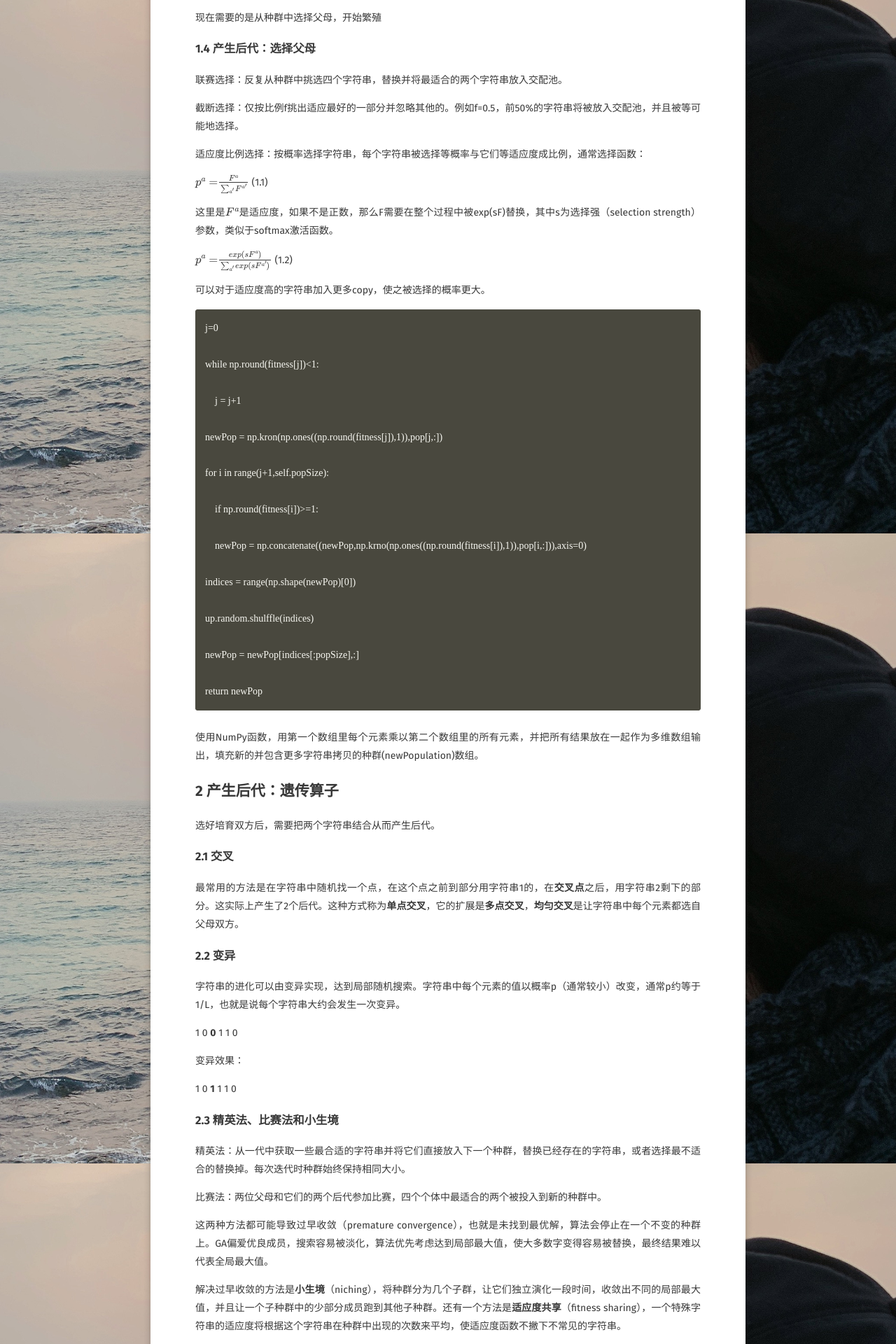
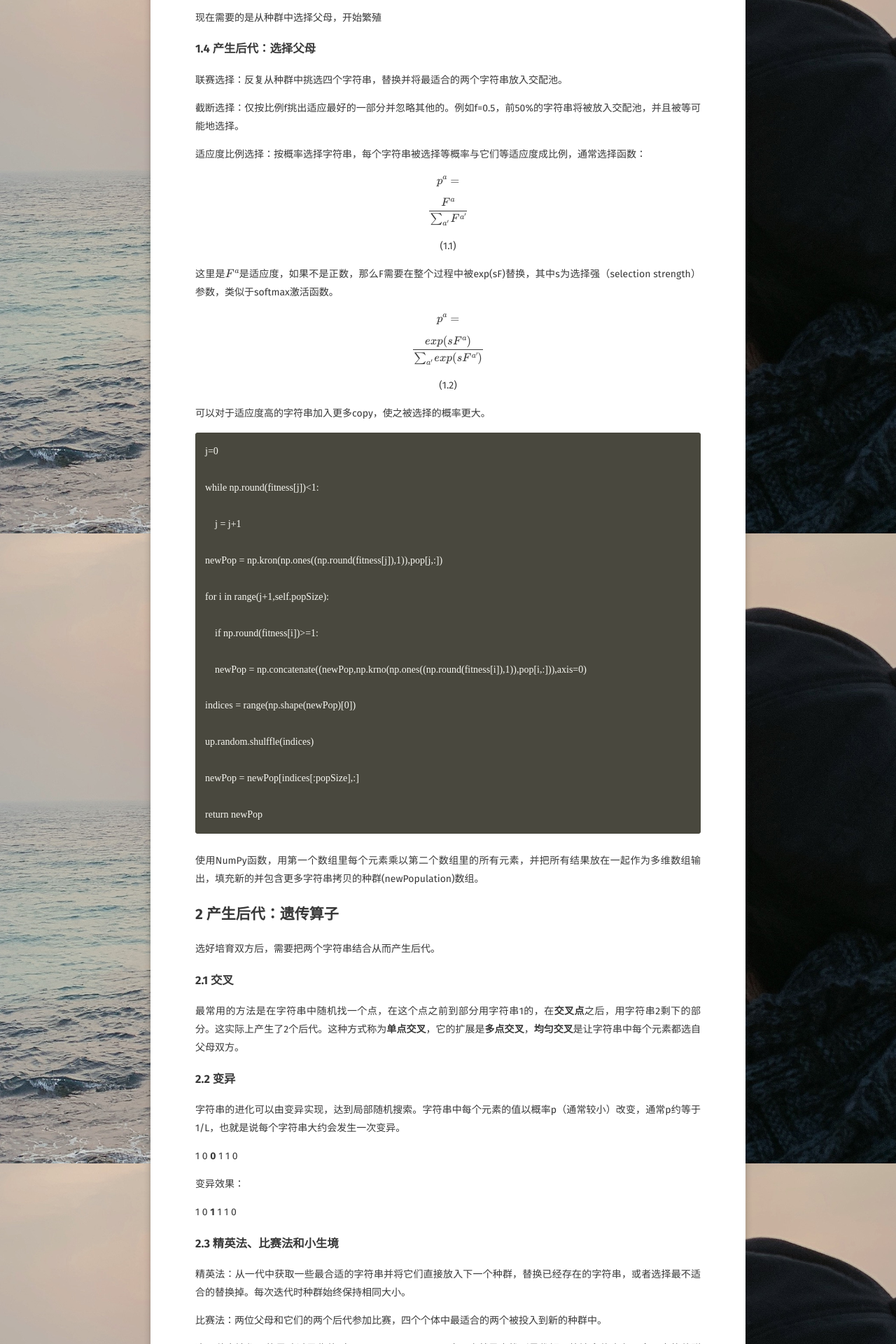
Before and after one commit to YawWQ/yawwq.github.io, a Jekyll site: the page built from _posts/2019-12-11-遗传算法.md, in a window 1280 px wide. Shown: the part 1038-2958 px from the top of the page at 70% size. Built offline with Jekyll 4.4.1, drawn with Linux system fonts in a browser that asks for light colours; some web fonts are replaced; formulas are drawn with MathJax 3.

```diff
--- a/_posts/2019-12-11-遗传算法.md
+++ b/_posts/2019-12-11-遗传算法.md
@@ -42,11 +42,11 @@ GA作用于由种群组成的字符串，第一代种群通常随机产生，然
 
 适应度比例选择：按概率选择字符串，每个字符串被选择等概率与它们等适应度成比例，通常选择函数：
 
-$$p^a=$$$$\frac{F^a}{\sum_{a'}F^{a'}}$$    (1.1)
+<center>$$p^a=$$$$\frac{F^a}{\sum_{a'}F^{a'}}$$    (1.1)</center>
 
 这里是$$F^a$$是适应度，如果不是正数，那么F需要在整个过程中被exp(sF)替换，其中s为选择强（selection strength）参数，类似于softmax激活函数。
 
-$$p^a=$$$$\frac{exp(sF^a)}{\sum_{a'}exp(sF^{a'})}$$    (1.2)
+<center>$$p^a=$$$$\frac{exp(sF^a)}{\sum_{a'}exp(sF^{a'})}$$    (1.2)</center>
 
 可以对于适应度高的字符串加入更多copy，使之被选择的概率更大。
 
```
